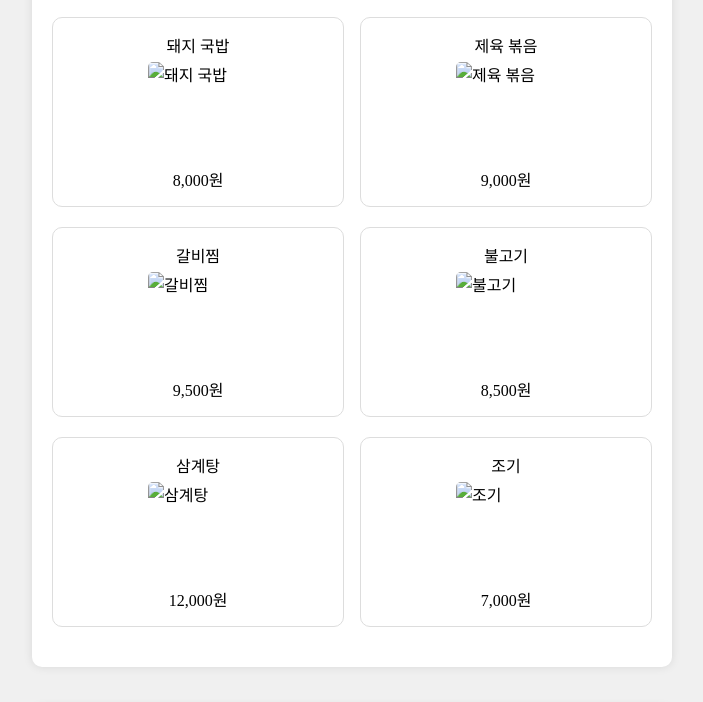
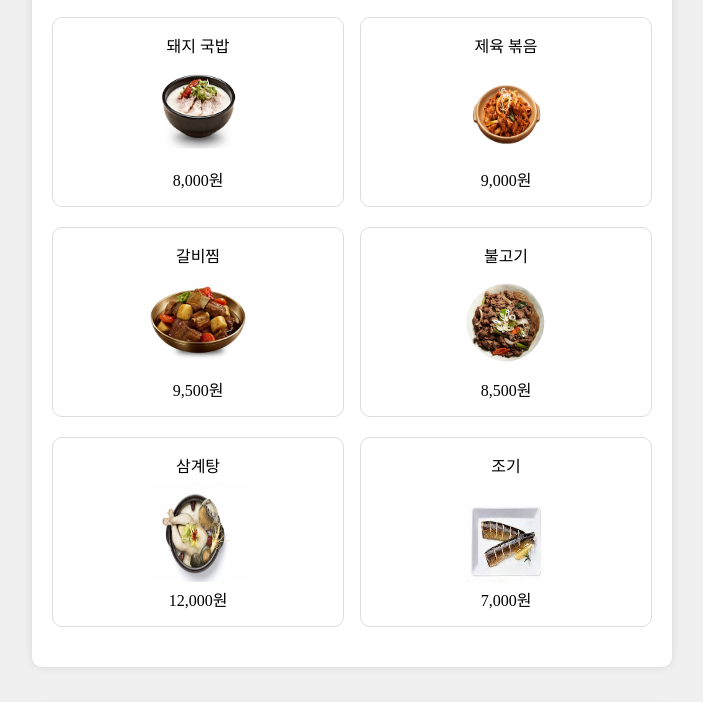
Before and after one commit to junang01/----, a plain HTML site: page kiosk_page/Menu/kiosk_menu.html in a window 1280 px wide. Shown: the part 98-800 px from the top of the page, without its empty margins (288-991 px from the left). Drawn offline with Linux system fonts and the light colour scheme; the site is published under a folder, as on GitHub Pages, so addresses that start at the root find nothing.

Commit message:
경로 수정

```diff
--- a/kiosk_page/Menu/kiosk_menu.html
+++ b/kiosk_page/Menu/kiosk_menu.html
@@ -12,32 +12,32 @@
         <div class="menu-grid">
             <div class="menu-item" onclick="selectItem('Gukbab', '돼지 국밥', 8000)">
                 <span>돼지 국밥</span>
-                <img src="/img/Gukbab.jpg" alt="돼지 국밥">
+                <img src="../img/Gukbab.jpg" alt="돼지 국밥">
                 <span>8,000원</span>
             </div>
             <div class="menu-item" onclick="selectItem('Jeyuk', '제육 볶음', 9000)">
                 <span>제육 볶음</span>
-                <img src="/img/Jeyuk.jpg" alt="제육 볶음">
+                <img src="../img/Jeyuk.jpg" alt="제육 볶음">
                 <span>9,000원</span>
             </div>
             <div class="menu-item" onclick="selectItem('Galbizzhim', '갈비찜', 9500)">
                 <span>갈비찜</span>
-                <img src="/img/Galbizzhim.jpg" alt="갈비찜">
+                <img src="../img/Galbizzhim.jpg" alt="갈비찜">
                 <span>9,500원</span>
             </div>
             <div class="menu-item" onclick="selectItem('Bulgogi', '불고기', 8500)">
                 <span>불고기</span>
-                <img src="/img/Bulgogi.jpg" alt="불고기">
+                <img src="../img/Bulgogi.jpg" alt="불고기">
                 <span>8,500원</span>
             </div>
             <div class="menu-item" onclick="selectItem('Samgyetang', '삼계탕', 12000)">
                 <span>삼계탕</span>
-                <img src="/img/Samgyetang.jpg" alt="삼계탕">
+                <img src="../img/Samgyetang.jpg" alt="삼계탕">
                 <span>12,000원</span>
             </div>
             <div class="menu-item" onclick="selectItem('Fish', '조기', 7000)">
                 <span>조기</span>
-                <img src="/img/Fish.jpg" alt="조기">
+                <img src="../img/Fish.jpg" alt="조기">
                 <span>7,000원</span>
             </div>
         </div>
@@ -49,7 +49,7 @@
         </div>
     </div>
 
-    <a href="/Cart/kiosk_cart.html" class="btn" id="selection-complete" onclick="saveSelection()">선택 완료</a>
+    <a href="../Cart/kiosk_cart.html" class="btn" id="selection-complete" onclick="saveSelection()">선택 완료</a>
 
     <script src="kiosk_menu.js"></script>
 </body>
--- a/kiosk_page/Menu/kiosk_menu.js
+++ b/kiosk_page/Menu/kiosk_menu.js
@@ -22,7 +22,7 @@ function renderSelectedItems() {
     for (const [itemId, item] of Object.entries(selectedItems)) {
         selectedItemsContainer.innerHTML += `
             <div class="selected-item">
-                <img src="/img/${itemId}.jpg" alt="${item.name}">
+                <img src="../img/${itemId}.jpg" alt="${item.name}">
                 <div class="quantity-control">
                     <button onclick="updateQuantity('${itemId}', -1)">-</button>
                     <span>${item.quantity}</span>
```
Also changed, not shown: kiosk_page/Cart/kiosk_cart.html (+2 -2 lines), kiosk_page/Table/kiosk_table.html (+1 -1 lines), 1 other file.
